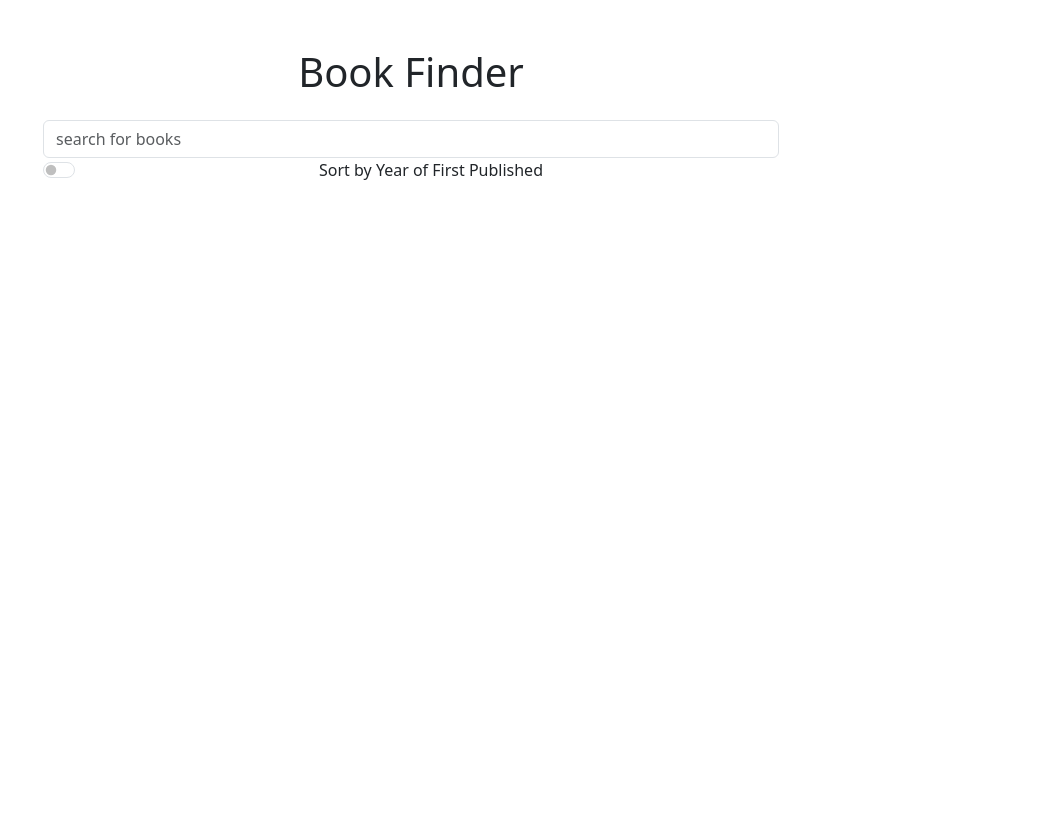
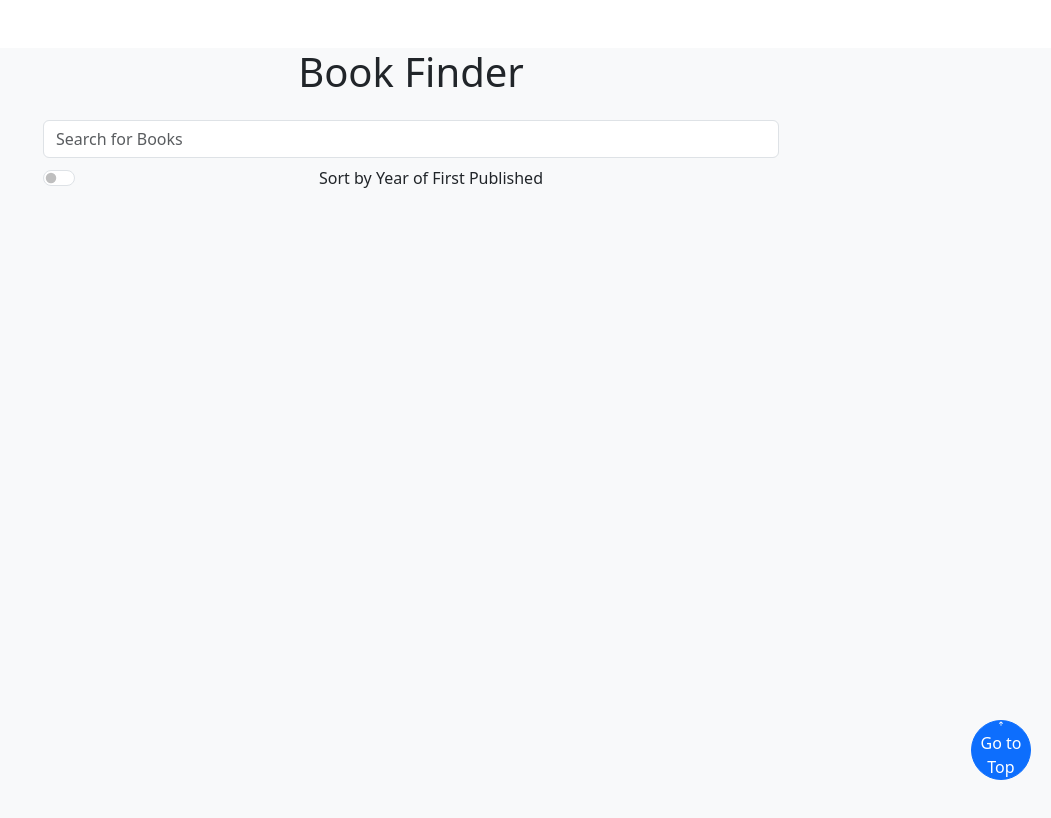
Before and after one commit to barathis98/book-finder, a React (Create React App) app in the folder book-find/: page / in a window 1280 px wide. Shown: the top 818 px of the page, without its empty margins (229-1280 px from the left). Built offline with nearby package versions, Linux system fonts and the light colour scheme.

Commit message:
added go to top button

```diff
--- a/book-find/public/index.html
+++ b/book-find/public/index.html
@@ -2,7 +2,7 @@
 <html lang="en">
   <head>
     <meta charset="utf-8" />
-    <link rel="icon" href="%PUBLIC_URL%/favicon.ico" />
+    <link rel="icon" href="%PUBLIC_URL%/favicon.webp" />
     <meta name="viewport" content="width=device-width, initial-scale=1" />
     <meta name="theme-color" content="#000000" />
     <meta
@@ -24,7 +24,7 @@
       work correctly both with client-side routing and a non-root public URL.
       Learn how to configure a non-root public URL by running `npm run build`.
     -->
-    <title>React App</title>
+    <title>Book Finder</title>
   </head>
   <body>
     <noscript>You need to enable JavaScript to run this app.</noscript>
--- a/book-find/src/App.tsx
+++ b/book-find/src/App.tsx
@@ -3,7 +3,7 @@ import logo from './logo.svg';
 import './App.css';
 import 'bootstrap/dist/css/bootstrap.min.css';
 import { Container, Row, Col } from 'react-bootstrap';
-import BookFind from './components/BookFind';
+import BookFind from './components/BookFind/BookFind';
 
 function App() {
   return (
--- /dev/null
+++ b/book-find/src/components/BookFind/BookFind.css
@@ -0,0 +1,48 @@
+/* BookFind.css */
+.custom-table {
+    border: 1px solid #dee2e6;
+    border-radius: 0.25rem;
+    overflow: hidden;
+  }
+
+  .custom-table th, .custom-table td {
+    padding: 10px;
+    text-align: left;
+  }
+
+  .custom-table thead {
+    background-color: #f8f9fa; /* Light gray background */
+    color: #212529; /* Dark text color */
+  }
+
+  .custom-table tbody tr:nth-child(even) {
+    background-color: #ffffff; /* White background for even rows */
+  }
+
+  .custom-table tbody tr:hover {
+    background-color: #f2f2f2; /* Light gray background on hover */
+  }
+
+  .form-control {
+    background-color: #ffffff; /* White background for input fields */
+    color: #495057; /* Dark text color for input fields */
+  }
+
+  .form-check-input {
+    background-color: #f8f9fa; /* Light gray background for form check */
+  }
+
+.search-input {
+    background-color: #ffffff; /* White background */
+    border: 1px solid #ced4da; /* Light gray border */
+    border-radius: 0.25rem;
+    color: #495057; /* Dark text color */
+    padding: 0.5rem 1rem; /* Padding inside the input */
+    transition: border-color 0.15s ease-in-out, box-shadow 0.15s ease-in-out; /* Smooth transition for border and box-shadow */
+  }
+
+  .search-input:focus {
+    border-color: #80bdff; /* Border color on focus */
+    outline: 0; /* Remove default focus outline */
+    box-shadow: 0 0 0 0.25rem rgba(0, 123, 255, 0.25); /* Focus shadow */
+  }
--- a/book-find/src/components/BookFind.tsx
+++ b/book-find/src/components/BookFind/BookFind.tsx
@@ -1,9 +1,10 @@
 import React,{ useEffect, useState } from 'react';
-import { Col, Container, Form, FormCheck, FormControl, ListGroup, Row, Table } from 'react-bootstrap';
+import { Col, Container, Form, FormCheck, FormControl, ListGroup, Row, Spinner, Table } from 'react-bootstrap';
 import debounce from 'debounce';
 import axios from 'axios';
-import { Book } from '../types/Book';
-
+import { Book } from '../../types/Book';
+import BookTable from '../BookTable/BookTable';
+import ScrollToTopButton from '../ScrollToTop/ScrollToTop';
 
 const BookFind = (): React.ReactElement =>{
     const [query, setQuery] = React.useState('');
@@ -11,6 +12,8 @@ const BookFind = (): React.ReactElement =>{
     const [initialData, setInitialData] = useState<Book[]>([]);
     const [sortedBooks, setSortedBooks] = useState<Book[]>([]);
     const [sortByYear,setSortByYear] = useState(false);
+    const [isLoading, setIsLoading] = useState(false);
+
 
     useEffect(() => {
         const delayDebounceFn = setTimeout(() => {
@@ -33,6 +36,7 @@ const BookFind = (): React.ReactElement =>{
 
     const fetchBooks = async (searchTerm: string) => {
         try {
+            setIsLoading(true); // Start loading animation
             console.log(searchTerm);
             const formattedSearchTerm = searchTerm.replace(/\s/g, '+');
             console.log(formattedSearchTerm);
@@ -49,9 +53,13 @@ const BookFind = (): React.ReactElement =>{
           }));
            setInitialData(booksData);
            sortBooksByYearDescending(booksData);
+           setIsLoading(false); // Stop loading animation
+
         //    console.log(initialData);
         } catch (error) {
           console.error('Error fetching books:', error);
+          setIsLoading(false); // Stop loading animation on error
+
         }
       };
 
@@ -75,13 +83,22 @@ const BookFind = (): React.ReactElement =>{
         setQuery(searchTerm);
     }
 
+    const handleKeyPress = (event: React.KeyboardEvent<HTMLInputElement>) => {
+        if (event.key === 'Enter') {
+            event.preventDefault();
+            const searchTerm = event.currentTarget.value;
+            setQuery(searchTerm);
+        }
+      };
+
 
 
         return(
-            <>
+            <div className="bg-light" style={{ minHeight: '100vh' }}>
+
 
             {/* @ts-ignore */}
-            <Container>
+            <Container d-flex flex-column justify-content-center align-items-center py-4>
                 {/* @ts-ignore */}
                 <Row className="justify-content-center mt-5">
                 {/* @ts-ignore */}
@@ -89,13 +106,16 @@ const BookFind = (): React.ReactElement =>{
                 <h1 className="text-center mb-4">Book Finder</h1>
 
                 {/* @ts-ignore */}
-                <Form>
+                <Form className='mb-2'>
                     {/* @ts-ignore */}
                     <FormControl
                         type='text'
-                        placeholder='search for books'
+                        placeholder='Search for Books'
                         value={query}
-                        onChange={handleTyping}>
+                        onChange={handleTyping}
+                        onKeyPress={handleKeyPress}
+                        className="search-input mb-2">
+
 
                     </FormControl>
                                         {/* @ts-ignore */}
@@ -110,47 +130,34 @@ const BookFind = (): React.ReactElement =>{
                 </Form>
                 </Col>
                 </Row>
-                {books.length > 0 && (
+                {isLoading ? (
                     <>
+                                            {/* @ts-ignore */}
 
+        <Row className="justify-content-center mt-4">
+                                    {/* @ts-ignore */}
+
+          <Spinner  animation="border" role="status" variant='info' style={{ width: '5rem', height: '5rem' }} >
+            <span className="visually-hidden">Loading...</span>
+          </Spinner>
+
+        </Row>
+        </>
+      ) :books.length > 0 && (
+                    <>
                         {/* @ts-ignore */}
         <Row className="mt-4">
                             {/* @ts-ignore */}
 
           <Col>
-                          {/* @ts-ignore */}
-
-
-            <Table striped bordered hover>
-              <thead>
-                <tr>
-                  <th>Title</th>
-                  <th>Authors</th>
-                  <th>First Published Year</th>
-                  <th>ISBN</th>
-                  <th>Number of Pages</th>
-                </tr>
-              </thead>
-              <tbody>
-                {books.map((book, index) => (
-                    // console.log(book),
-                  <tr key={index}>
-                    <td>{book.title}</td>
-                    <td>{book.author_name ? book.author_name.join(', ') : 'Unknown Author'}</td>
-                    <td>{book.first_publish_year}</td>
-                    <td>{book.isbn ? book.isbn.join(', ') : 'No ISBN'}</td>
-                    <td>{book.number_of_pages_median}</td>
-                  </tr>
-                ))}
-              </tbody>
-            </Table>
+                        <BookTable books={books} />
           </Col>
         </Row>
         </>
       )}
-
+            <ScrollToTopButton/>
             </Container>
-            </>
+            </ div>
 
         );
 }
--- /dev/null
+++ b/book-find/src/components/BookTable/BookTable.tsx
@@ -0,0 +1,39 @@
+import { Table } from "react-bootstrap";
+import { Book } from "../../types/Book";
+import React from "react";
+
+interface Props {
+    books: Book[];
+  }
+
+const BookTable : React.FC<Props> = ({ books }) => {
+    return(
+        <>
+            <Table striped bordered hover responsive variant="light" className="mt-4 custom-table">
+              <thead>
+                <tr>
+                  <th>Title</th>
+                  <th>Authors</th>
+                  <th>First Published Year</th>
+                  <th>ISBN</th>
+                  <th>Number of Pages</th>
+                </tr>
+              </thead>
+              <tbody>
+                {books.map((book, index) => (
+                    // console.log(book),
+                  <tr key={index}>
+                    <td>{book.title}</td>
+                    <td>{Array.isArray(book.author_name) ? book.author_name.join(', ') : 'Unknown Author'}</td>
+                    <td>{book.first_publish_year}</td>
+                    <td>{book.isbn ? book.isbn.join(', ') : 'No ISBN'}</td>
+                    <td>{book.number_of_pages_median}</td>
+                  </tr>
+                ))}
+              </tbody>
+            </Table>
+        </>
+    )
+};
+
+export default BookTable;
--- /dev/null
+++ b/book-find/src/components/ScrollToTop/ScrollToTop.tsx
@@ -0,0 +1,43 @@
+import React from 'react';
+import { Button } from 'react-bootstrap';
+import { FaArrowUp } from 'react-icons/fa'; // Import arrow-up icon
+
+const GoToTopButton: React.FC = () => {
+  const scrollToTop = () => {
+    window.scrollTo({
+      top: 0,
+      behavior: 'smooth'
+    });
+  };
+
+  return (
+    <>
+                            {/* @ts-ignore */}
+
+    <Button
+      variant="primary"
+      className="go-to-top-btn"
+      onClick={scrollToTop}
+      style={{
+        position: 'fixed',
+        bottom: '20px',
+        right: '20px',
+        zIndex: 1000,
+        borderRadius: '50%',
+        width: '60px',
+        height: '60px',
+        padding: '0',
+        display: 'flex',
+        flexDirection: 'column',
+        justifyContent: 'center',
+        alignItems: 'center'
+      }}
+    >
+      <FaArrowUp style={{ fontSize: '24px' }} />
+      <span style={{ marginTop: '5px' }}>Go to Top</span> {/* Text below button */}
+    </Button>
+    </>
+  );
+};
+
+export default GoToTopButton;
```
Also changed, not shown: book-find/public/favicon.webp (added).
